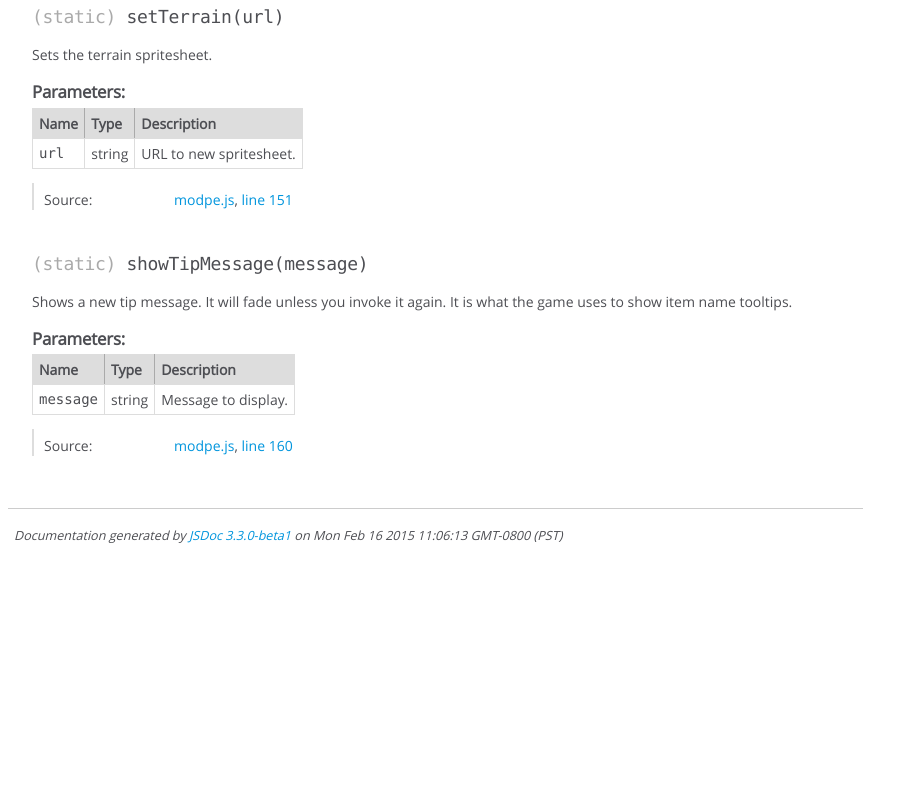
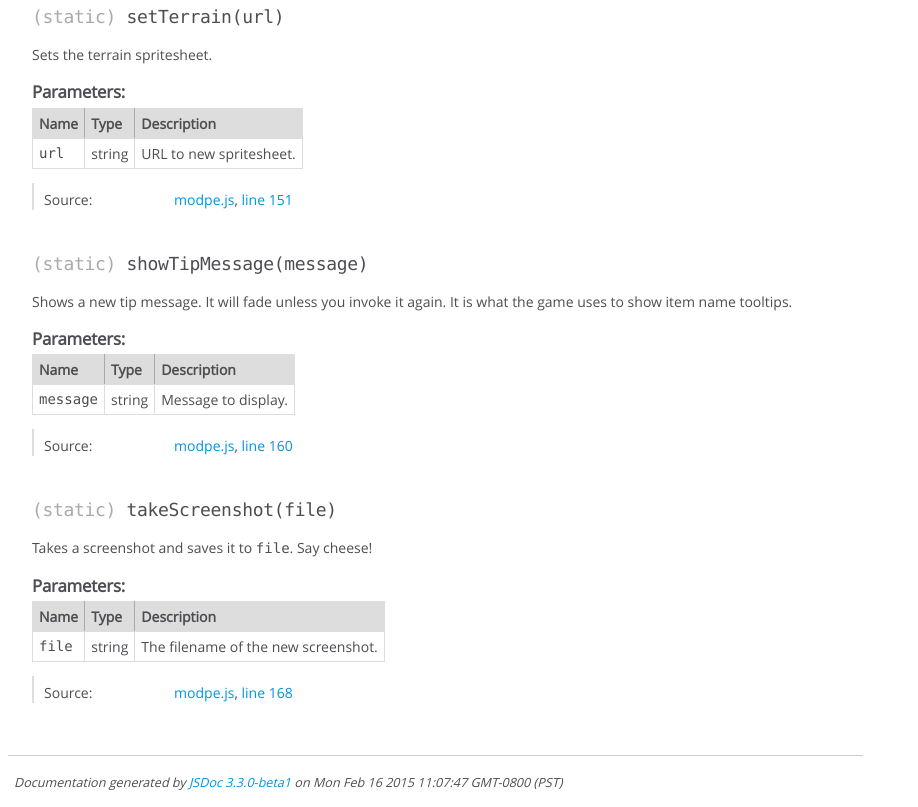
Before and after one commit to ElectricGamer100/modpedocs, a plain HTML site: page out/ModPE.html in a window 1280 px wide. Shown: the part 4373-5180 px from the top of the page, without its empty margins (0-918 px from the left). Before the commit the page ends 4933 px from the top, so only its background shows below. Drawn offline with Linux system fonts and the light colour scheme.

Commit message:
Finish up ModPE namespace

```diff
--- a/out/ModPE.html
+++ b/out/ModPE.html
@@ -2627,6 +2627,138 @@ It is what the game uses to show item name tooltips.
 
 
 
+    <h4 class="name" id=".takeScreenshot"><span class="type-signature">(static) </span>takeScreenshot<span class="signature">(file)</span><span class="type-signature"></span></h4>
+
+
+
+
+
+<div class="description">
+    Takes a screenshot and saves it to <code>file</code>.
+Say cheese!
+</div>
+
+
+
+
+
+
+
+
+
+    <h5>Parameters:</h5>
+
+
+<table class="params">
+    <thead>
+    <tr>
+
+        <th>Name</th>
+
+
+        <th>Type</th>
+
+
+
+
+
+        <th class="last">Description</th>
+    </tr>
+    </thead>
+
+    <tbody>
+
+
+        <tr>
+
+                <td class="name"><code>file</code></td>
+
+
+            <td class="type">
+
+
+<span class="param-type">string</span>
+
+
+
+            </td>
+
+
+
+
+
+            <td class="description last">The filename of the new screenshot.</td>
+        </tr>
+
+
+    </tbody>
+</table>
+
+
+
+
+
+
+<dl class="details">
+
+
+
+
+
+
+
+
+
+
+
+
+
+
+
+
+
+
+
+
+
+
+
+
+
+
+    <dt class="tag-source">Source:</dt>
+    <dd class="tag-source"><ul class="dummy"><li>
+        <a href="modpe.js.html">modpe.js</a>, <a href="modpe.js.html#line168">line 168</a>
+    </li></ul></dd>
+
+
+
+
+
+
+
+</dl>
+
+
+
+
+
+
+
+
+
+
+
+
+
+
+
+
+
+
+
+
+
 
 </article>
 
@@ -2644,7 +2776,7 @@ It is what the game uses to show item name tooltips.
 <br class="clear">
 
 <footer>
-    Documentation generated by <a href="https://github.com/jsdoc3/jsdoc">JSDoc 3.3.0-beta1</a> on Mon Feb 16 2015 11:06:13 GMT-0800 (PST)
+    Documentation generated by <a href="https://github.com/jsdoc3/jsdoc">JSDoc 3.3.0-beta1</a> on Mon Feb 16 2015 11:07:47 GMT-0800 (PST)
 </footer>
 
 <script> prettyPrint(); </script>
```
Also changed, not shown: modpe.js (+8 -0 lines), out/index.html (+1 -1 lines), out/modpe.js.html (+9 -1 lines).
